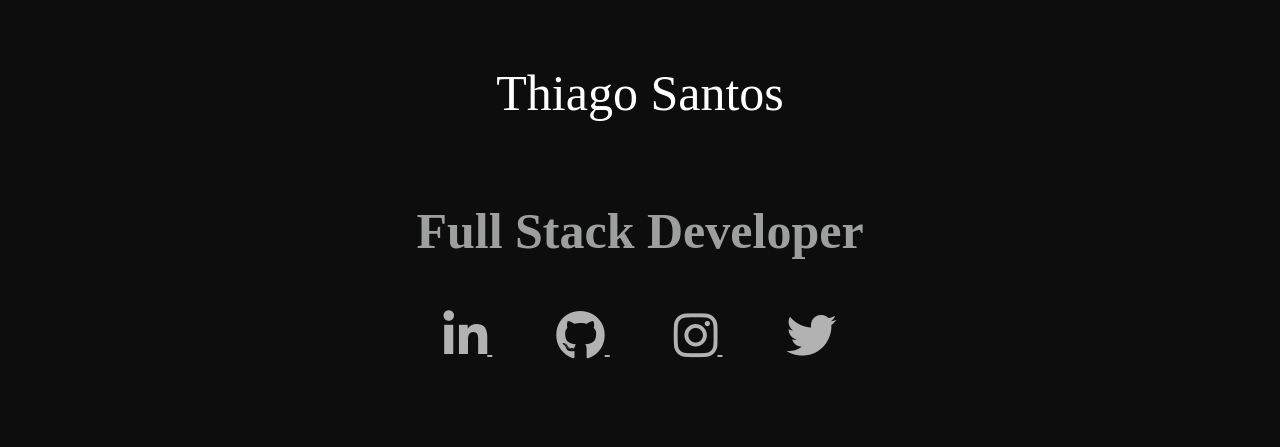
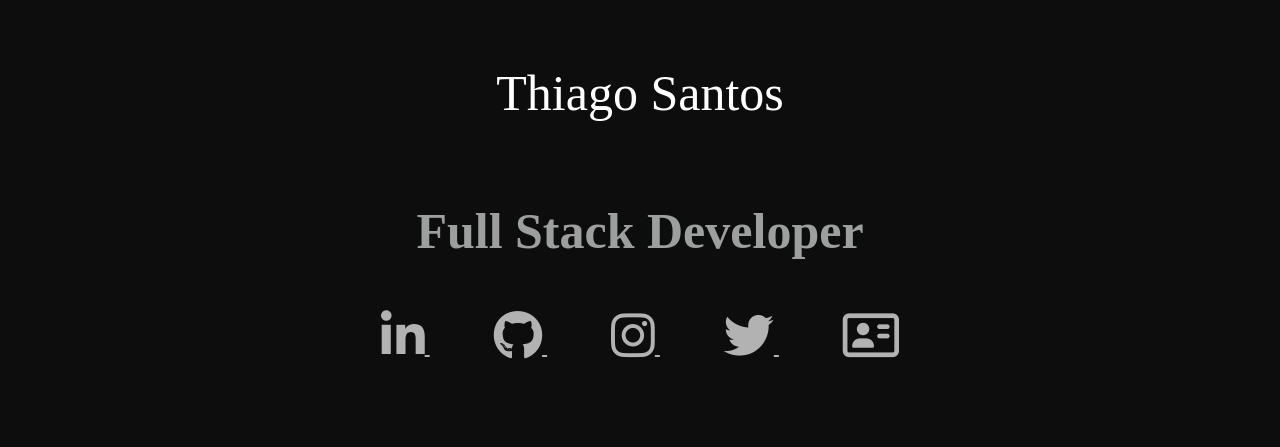
Before and after one commit to Thiago-Ssilv/Perfil-Thiago, a plain HTML site: page index.html in a window 1280 px wide. Shown: the part 472-919 px from the top of the page. Drawn offline with Linux system fonts and the light colour scheme; a script that the page names is missing; a web font is replaced by a local one.

Commit message:
atualizado

```diff
--- a/index.html
+++ b/index.html
@@ -28,7 +28,9 @@
           <i class="fa-brands fa-instagram"></i>
           <a href="https://twitter.com/Thz_developer?t=V4ezWUcBY31mZFBG2qgP8g&s=09">
             <i class="fa-brands fa-twitter"></i>
+            <a href="https://drive.google.com/drive/u/0/my-drive">
 
+              <i class="fa-regular fa-address-card"></i></a> </h3>
 </header>
 <h5>About Me </h5>
 
```
